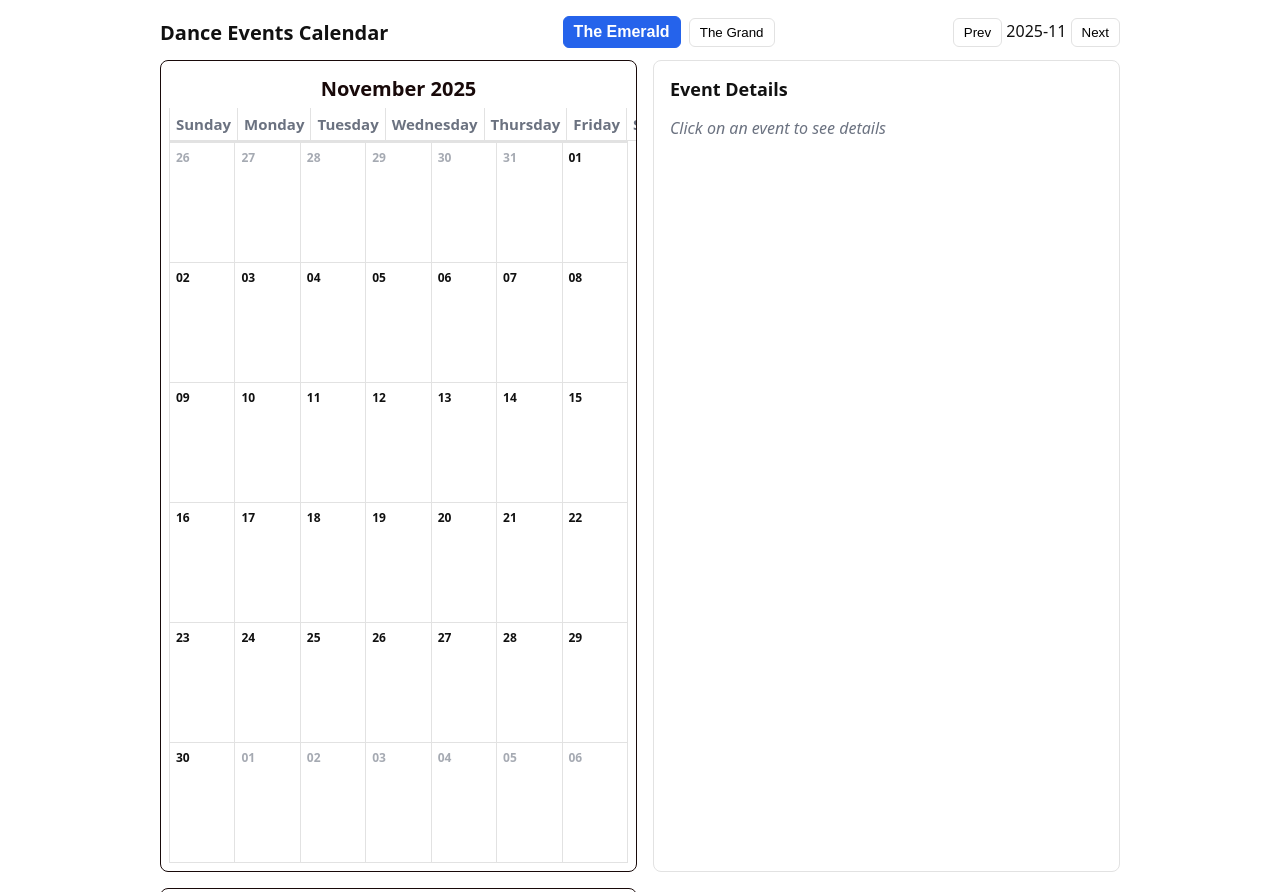
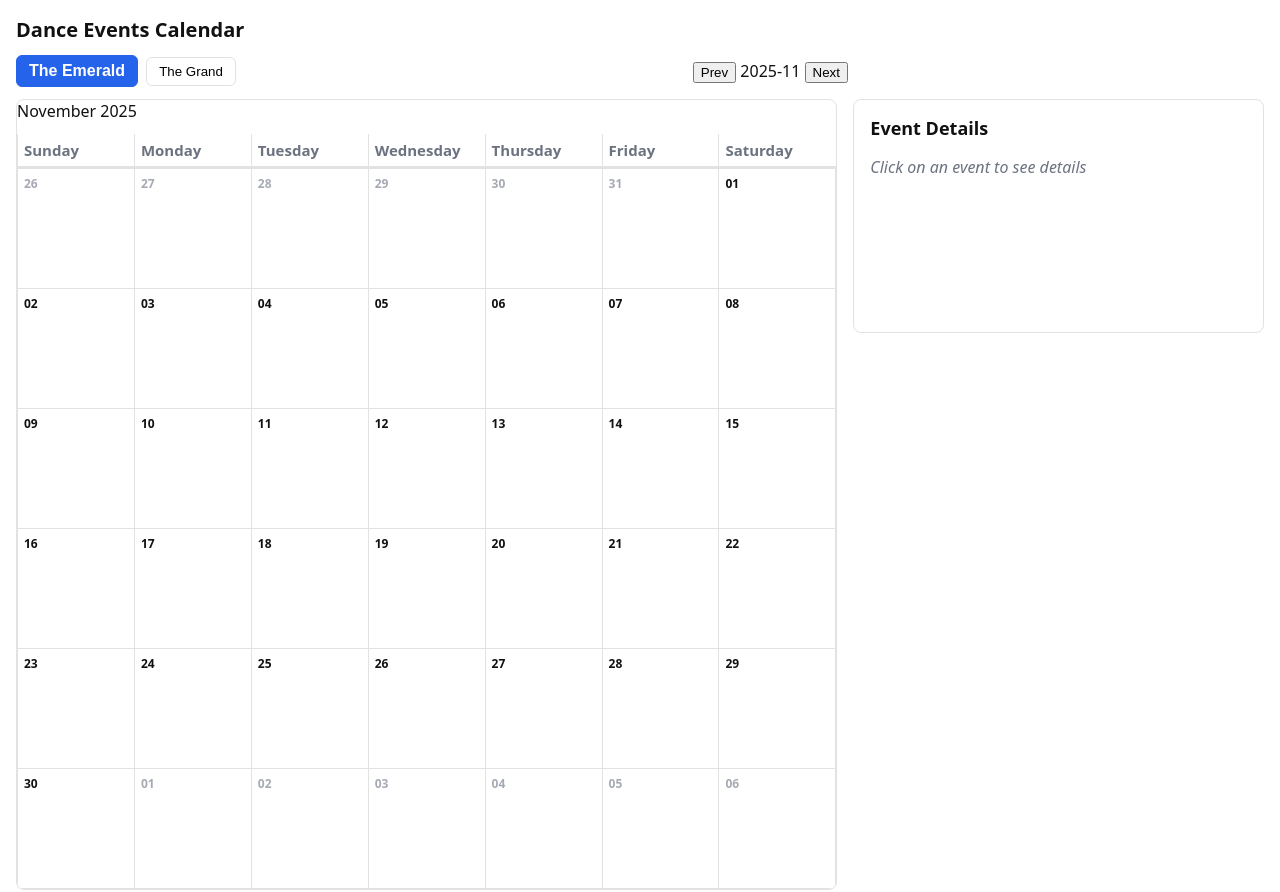
Before and after one commit to Joelogical/Calendar-project-, a website: page index.html in a window 1280 px wide. Shown: the top 892 px of the page. Drawn offline with Linux system fonts and the light colour scheme.

Commit message:
worked on aligning buttons and panels in layout.

```diff
--- a/app.ts
+++ b/app.ts
@@ -80,7 +80,7 @@ export function renderMonthGrid(
   const dates = generateMonthGrid(year, month1To12, weekStart);
   let html = "";
 
-  html += `<div class="calendar-header">${getMonthLabel(
+  html += `<div class="month-header">${getMonthLabel(
     year,
     month1To12
   )}</div>\n`;
--- a/index.html
+++ b/index.html
@@ -11,31 +11,13 @@
         font-family: system-ui, Arial, sans-serif;
         margin: 0;
       }
-      .container {
-        max-width: 960px;
-        margin: 0 auto;
-        padding: 16px;
-      }
+      /* .container styles moved to style.css */
       .header {
         display: flex;
         align-items: center;
         justify-content: space-between;
       }
-      .content {
-        display: grid;
-        grid-template-columns: 1fr;
-        gap: 16px;
-      }
-      .calendar {
-        border: 1px solid #180909;
-        min-height: 200px;
-        padding: 8px;
-      }
-      .events {
-        border: 1px solid #180909;
-        min-height: 120px;
-        padding: 8px;
-      }
+      /* .content, .calendar, and .events styles moved to style.css */
       .hint {
         color: #555;
         font-size: 14px;
@@ -46,6 +28,8 @@
     <div class="container">
       <div class="header">
         <h1>Dance Events Calendar</h1>
+      </div>
+      <div class="calendar-header">
         <div>
           <button id="space1Btn" class="calendar-switcher active">
             The Emerald
@@ -230,8 +214,15 @@
         }
       });
 
-      // Initial render when page loads
-      updateCalendar();
+      // Initial render when page loads - wait for DOM to be ready
+      if (document.readyState === "loading") {
+        document.addEventListener("DOMContentLoaded", () => {
+          updateCalendar();
+        });
+      } else {
+        // DOM is already ready
+        updateCalendar();
+      }
     </script>
   </body>
 </html>
--- a/style.css
+++ b/style.css
@@ -21,7 +21,7 @@ body {
 }
 
 .container {
-  max-width: 960px;
+  max-width: 1500px;
   margin: 0 auto;
   padding: 16px;
 }
@@ -32,6 +32,16 @@ body {
   justify-content: space-between;
   gap: 12px;
   margin-bottom: 12px;
+}
+
+.calendar-header {
+  display: flex;
+  justify-content: space-between;
+  align-items: center;
+  margin-bottom: 12px;
+  /* Match the calendar width: approximately 2/3 of content width */
+  width: 66.666%;
+  max-width: 66.666%;
 }
 
 .header h1 {
@@ -77,17 +87,22 @@ body {
 .content {
   display: grid;
   grid-template-columns: 2fr 1fr;
+  grid-template-rows: auto auto;
   gap: 16px;
+  width: 100%;
+  align-items: start;
 }
 
 .calendar {
   grid-column: 1;
   grid-row: 1;
+  min-width: 0; /* Prevents grid overflow issues */
 }
 
 .event-details {
   grid-column: 2;
   grid-row: 1;
+  min-width: 0; /* Prevents grid overflow issues */
 }
 
 .events {
@@ -113,9 +128,11 @@ body {
   border: 1px solid var(--border);
   border-radius: 8px;
   overflow: hidden;
+  min-height: 400px; /* Prevent collapse when empty */
+  position: relative; /* Ensure it maintains grid position */
 }
 
-.calendar-header {
+.month-header {
   padding: 6px;
   font-size: 20px;
   font-weight: 600;
```
